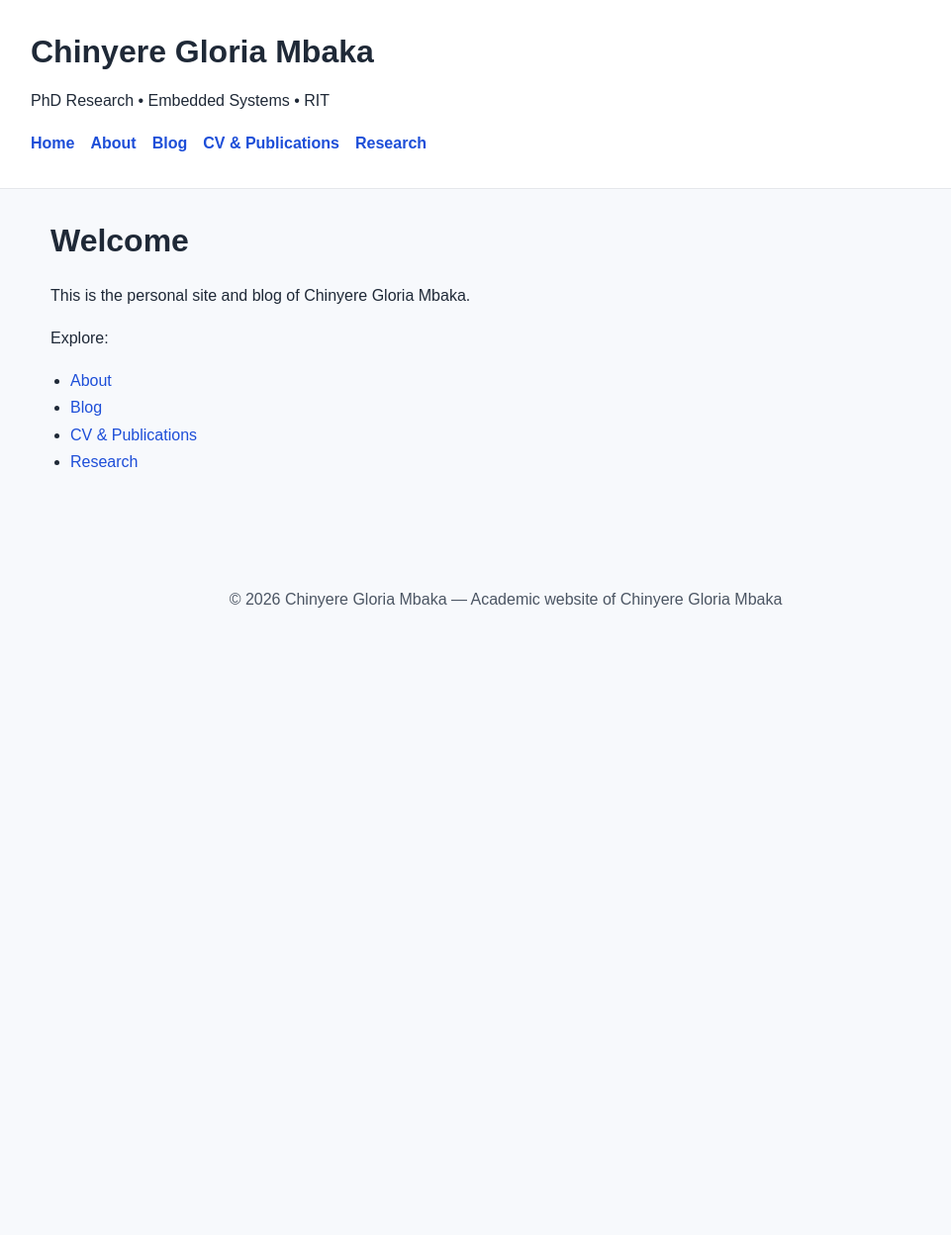
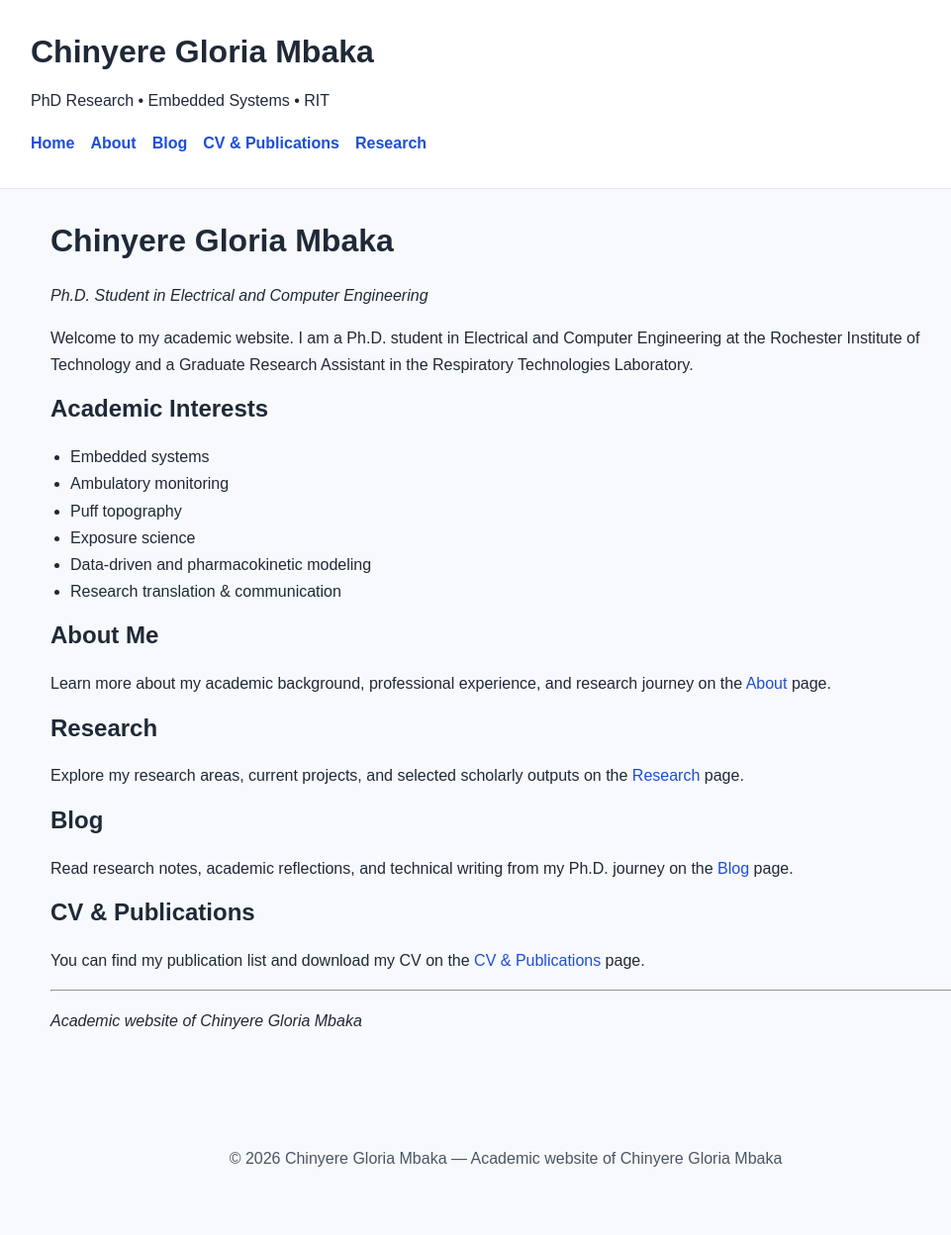
Before and after one commit to mbaglo/mbaglo.github.io, a Jekyll site: the page built from index.md, in a window 1280 px wide. Shown: the whole page at 99% size, without its empty margins (129-1090 px from the left). Built offline with Jekyll 4.4.1, drawn with Linux system fonts in a browser that asks for light colours; before the commit the page ends 900 px from its top, so only the background shows below that.

Commit message:
Restore detailed homepage content from previous HTML version, structured for Markdown and Jekyll.

```diff
--- a/index.md
+++ b/index.md
@@ -3,12 +3,31 @@
 layout: default
 ---
 
-# Welcome
+# Chinyere Gloria Mbaka
 
-This is the personal site and blog of Chinyere Gloria Mbaka.
+_Ph.D. Student in Electrical and Computer Engineering_
 
-Explore:
-- [About](/about/)
-- [Blog](/blog/)
-- [CV & Publications](/cv/)
-- [Research](/research/)
+Welcome to my academic website. I am a Ph.D. student in Electrical and Computer Engineering at the Rochester Institute of Technology and a Graduate Research Assistant in the Respiratory Technologies Laboratory.
+
+## Academic Interests
+- Embedded systems
+- Ambulatory monitoring
+- Puff topography
+- Exposure science
+- Data-driven and pharmacokinetic modeling
+- Research translation & communication
+
+## About Me
+Learn more about my academic background, professional experience, and research journey on the [About](/about/) page.
+
+## Research
+Explore my research areas, current projects, and selected scholarly outputs on the [Research](/research/) page.
+
+## Blog
+Read research notes, academic reflections, and technical writing from my Ph.D. journey on the [Blog](/blog/) page.
+
+## CV & Publications
+You can find my publication list and download my CV on the [CV & Publications](/cv/) page.
+
+---
+_Academic website of Chinyere Gloria Mbaka_
```
